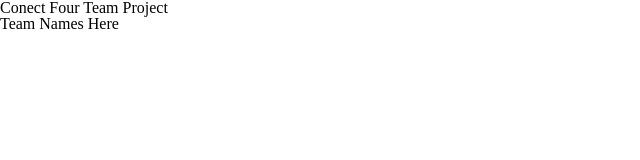
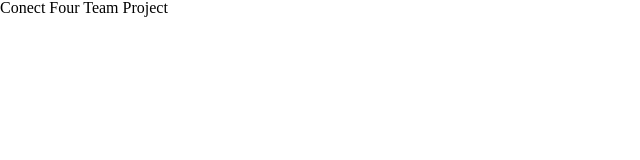
Before and after one commit to josephdubon/connect-four, a plain HTML site: page index.html in a window 1280 px wide. Shown: the whole page, without its empty margins (0-640 px from the left). Drawn offline with Linux system fonts and the light colour scheme.

```diff
--- a/index.html
+++ b/index.html
@@ -18,7 +18,6 @@
         <h1>
             Conect Four Team Project
         </h1>
-        <h3>Team Names Here</h3>
     </header>
 
     <!-- Main game area -->
```
